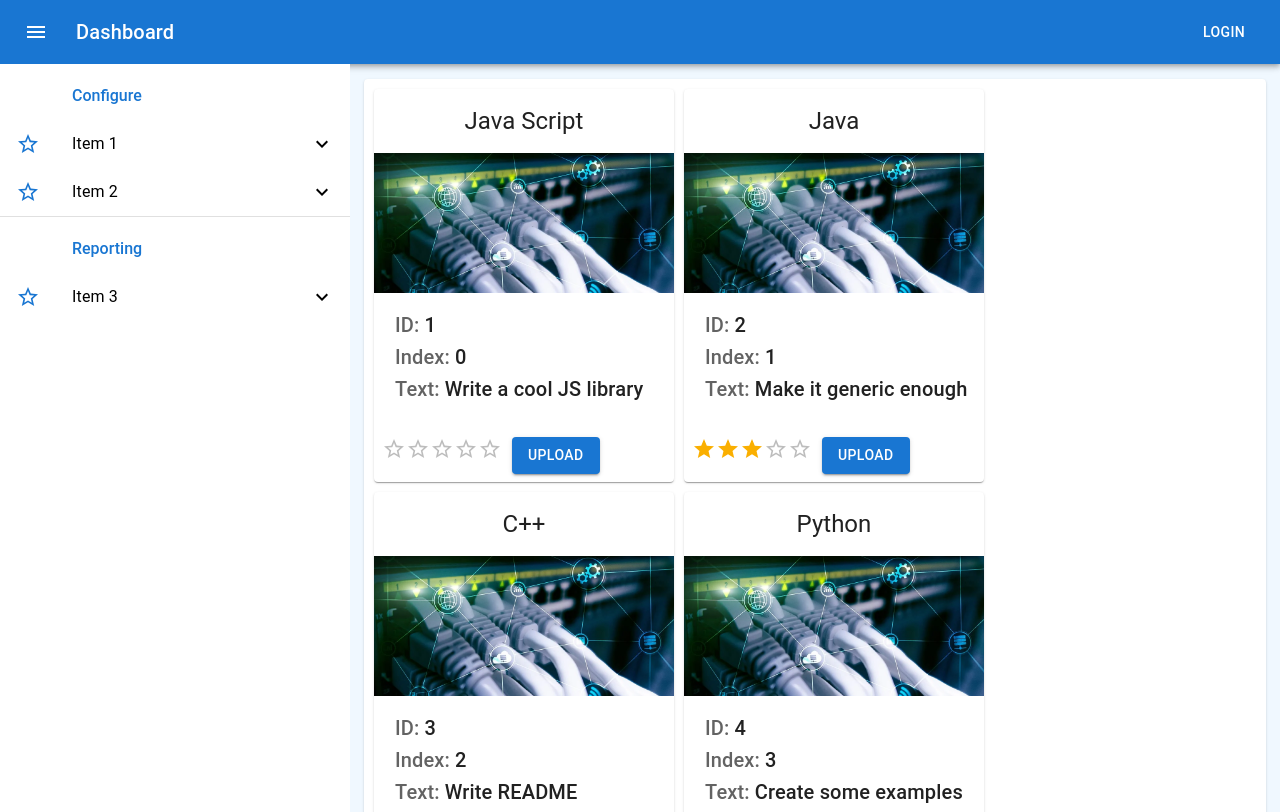
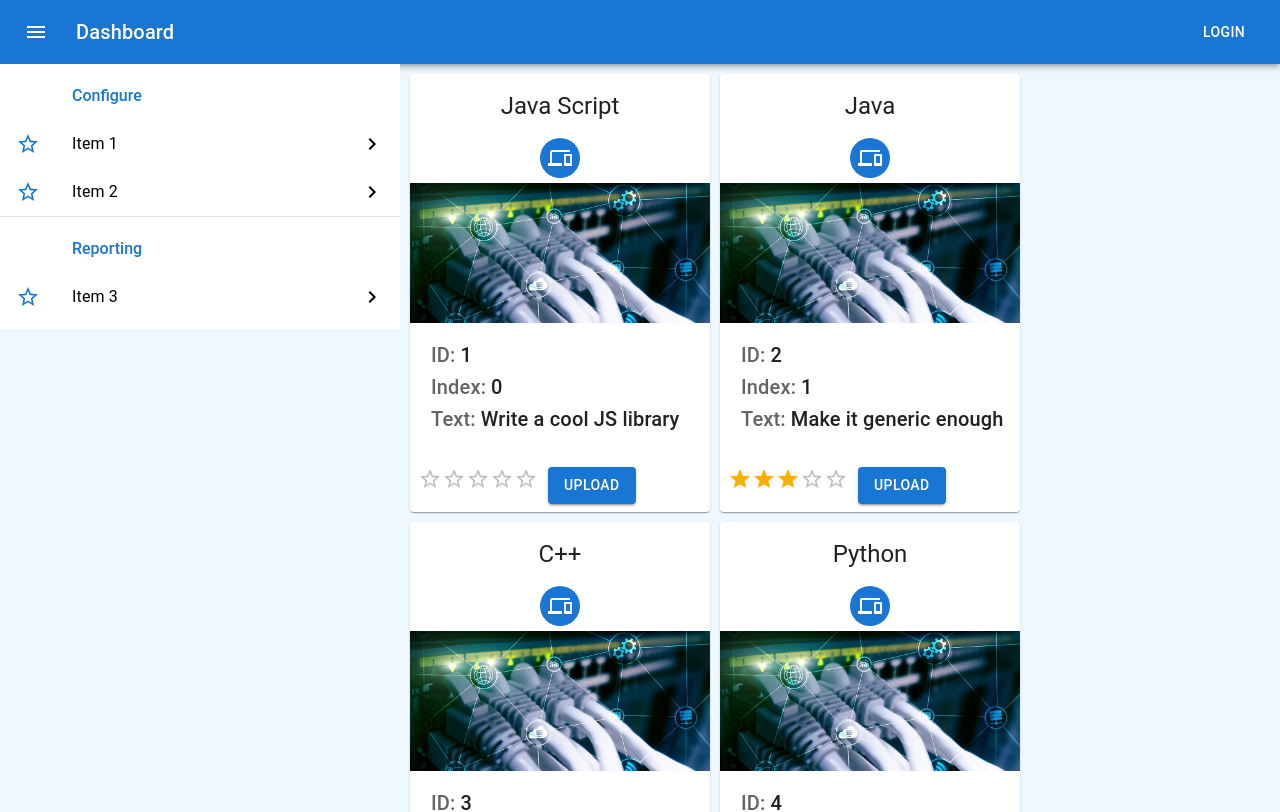
Before and after one commit to devlab22/drag-and-drop, a React (Create React App) app: page / in a window 1280 px wide. Shown: the top 812 px of the page. Built offline with nearby package versions, Linux system fonts and the light colour scheme.

Commit message:
20230526

```diff
--- a/src/App.js
+++ b/src/App.js
@@ -12,7 +12,7 @@ import DB from './data/db.json';
 
 function App() {
 
-  const [toggleMenu, setToggleMenu] = useState(false)
+  const [toggleMenu, setToggleMenu] = useState(true)
   const [severity, setSeverity] = useState('info')
   const [cards, setCards] = useState([])
   const [msgOpen, setMsgOpen] = useState(false);
@@ -28,7 +28,7 @@ function App() {
           "seqnr": 1,
           "children": [
             {
-              "id": 4,
+              "id": 0,
               "name": 'Item 1.1',
               "seqnr": 1,
             },
@@ -59,6 +59,13 @@ function App() {
                       "id": 11,
                       "name": 'Item 2.1.1.1',
                       "seqnr": 1,
+                      "children": [
+                        {
+                          "id": 11,
+                          "name": 'Item 2.1.1.1',
+                          "seqnr": 1,
+                        }
+                      ]
                     }
                   ]
                 }
@@ -88,7 +95,7 @@ function App() {
 
     setMsg(`id: ${props.id} name: ${props.name}`);
     setMsgTitle('Menu Item');
-    setSeverity('warning')
+    setSeverity('info')
     setMsgOpen(true);
   }
   const moveCard = useCallback(
@@ -151,8 +158,8 @@ function App() {
       return card;
     })
 
-    setMsg([`id: ${id}`, `rating: ${rating}`])
-    //setMsg(`id: ${id} rating: ${rating}`);
+    //setMsg([`id: ${id}`, `rating: ${rating}`])
+    setMsg(`id: ${id} rating: ${rating}`);
     setMsgTitle('Rating');
     setSeverity('info');
     setMsgOpen(true);
@@ -182,18 +189,14 @@ function App() {
         flexDirection='row'
       >
 
-        {!toggleMenu && <Menu items={menu} handleClick={handleOnMenuClick} />}
-
+        {/* {toggleMenu && <Menu items={menu} handleClick={handleOnMenuClick} />} */}
+        <Menu items={menu} handleClick={handleOnMenuClick} toggleMenu={toggleMenu}/>
         <CardList
           items={cards}
           onRatingUpload={onRatingUpload}
           moveCard={onMoveCard}
         />
       </Stack>
-
-
-
-
     </Box>
   );
 }
--- a/src/components/CardList.jsx
+++ b/src/components/CardList.jsx
@@ -13,7 +13,7 @@ export default function CardList({ items = [], onRatingUpload, moveCard }) {
                 alignItems: 'center',
             }}
         >
-            <Paper
+            {/* <Paper
                 variant='elevation'
                 sx={{
                     width: '97%',
@@ -21,7 +21,7 @@ export default function CardList({ items = [], onRatingUpload, moveCard }) {
                     mt: '15px'
                 }}
 
-            >
+            > */}
                 <Grid
                     container
                     sx={{
@@ -36,8 +36,8 @@ export default function CardList({ items = [], onRatingUpload, moveCard }) {
                         <CardItem
                             key={index}
                             onRatingUpload={onRatingUpload}
-                           /*  avatar={<DevicesIcon/>}
-                            icon='/img/48/network-nfs-2.png' */
+                            avatar={<DevicesIcon/>}
+                            // icon='/img/48/network-nfs-2.png'
                             moveCard={moveCard}
                             index={index}
                             {...item}
@@ -45,7 +45,7 @@ export default function CardList({ items = [], onRatingUpload, moveCard }) {
                     ))}
 
                 </Grid>
-            </Paper>
+            {/* </Paper> */}
         </Box>
     )
 }
--- a/src/components/Menu.jsx
+++ b/src/components/Menu.jsx
@@ -1,19 +1,22 @@
 
 import React, { useState, useEffect } from "react";
 import { Box, List, ListItemButton, ListItemIcon, ListSubheader, ListItemText, Collapse, Divider } from '@mui/material';
-import ExpandLess from '@mui/icons-material/ExpandLess';
+//import ExpandLess from '@mui/icons-material/ExpandLess';
 import ExpandMore from '@mui/icons-material/ExpandMore';
 import InboxIcon from '@mui/icons-material/MoveToInbox';
 import DraftsIcon from '@mui/icons-material/Drafts';
 import SendIcon from '@mui/icons-material/Send';
 import StarBorder from '@mui/icons-material/StarBorder';
+import ChevronRight from '@mui/icons-material/ChevronRight';
 
 
-export default function Menu({ items, handleClick = Function.prototype }) {
+export default function Menu({ items, handleClick = Function.prototype, toggleMenu = true }) {
 
     const [open, setOpen] = useState(false);
     const [menuOpen, setMenuOpen] = useState([]);
     const [selectedId, setSelectedId] = useState(null);
+
+    var id = 0;
 
     useEffect(() => {
         setMenuOpen([]);
@@ -21,6 +24,8 @@ export default function Menu({ items, handleClick = Function.prototype }) {
     }, [items])
 
     const setLevel = (data, level) => {
+
+        (level === 1) && (id = 0)
 
         data.children.map(item => {
 
@@ -41,14 +46,18 @@ export default function Menu({ items, handleClick = Function.prototype }) {
                     item.icon = <InboxIcon color="primary" />
             }
 
+            id++;
+            item.id = id;
             item.level = level;
             setMenuOpen(prev => [...prev, { id: item.id, expand: false }])
             const lv = level + 1;
             if (item.children) {
                 setLevel(item, lv);
             }
+
+
             return item;
-        })
+        });
 
     }
 
@@ -60,11 +69,28 @@ export default function Menu({ items, handleClick = Function.prototype }) {
             setOpen(!open);
             var menu = getMenu(node);
             menu.expand = !menu.expand;
+
+            if (!menu.expand) {
+                setExpand(node, false);
+            }
         } else {
 
             handleClick(node);
         }
 
+    }
+
+    const setExpand = (node, expand = false) => {
+
+        node.children.map(child => {
+
+            const menu = getMenu(child)
+            menu.expand = expand;
+            if (child.children) {
+                setExpand(child, expand);
+            }
+            return child;
+        })
     }
 
     const getMenu = (node) => {
@@ -91,7 +117,7 @@ export default function Menu({ items, handleClick = Function.prototype }) {
                     <ListSubheader
                         component="div"
                         color="primary"
-                        inset
+                        inset={toggleMenu}
                         sx={{ fontSize: '1rem' }}
                     >
                         {node.subheader}
@@ -106,13 +132,13 @@ export default function Menu({ items, handleClick = Function.prototype }) {
                     selected={selectedId === node.id}
                     title={node.name}
                 >
+
                     <ListItemIcon>
                         {node.icon}
                     </ListItemIcon>
 
-                    <ListItemText primary={node.name} />
-
-                    {node.children && (menu.expand ? <ExpandLess /> : <ExpandMore />)}
+                    {toggleMenu && <ListItemText primary={node.name} />}
+                    {node.children && (menu.expand ? <ExpandMore /> : <ChevronRight />)}
 
                 </ListItemButton>
 
@@ -145,16 +171,23 @@ export default function Menu({ items, handleClick = Function.prototype }) {
     const DynamicNestedItems = (RootObject) => {
 
         RootObject.children.sort((a, b) => a.seqnr - b.seqnr);
+        var width = 400;
+
+       /*  if (!toggleMenu) {
+            width = 160;
+        } */
 
         return (
             <List
-                sx={{ width: '350px', height: '100%', maxWidth: 560, bgcolor: 'background.paper' }}
+                sx={{
+                    width: `${width}px`,
+                    position: 'sticky',
+                    top: 0,
+                    maxWidth: 560,
+                    display: `${!toggleMenu ? 'none' : ''}`,
+                    bgcolor: 'background.paper'
+                }}
                 component="nav"
-            /* subheader={
-                <ListSubheader component="div" id="nested-list-subheader">
-                    Menu
-                </ListSubheader>
-            } */
             >
                 {
                     RootObject.children.map(node => buildListItem(node))
```
